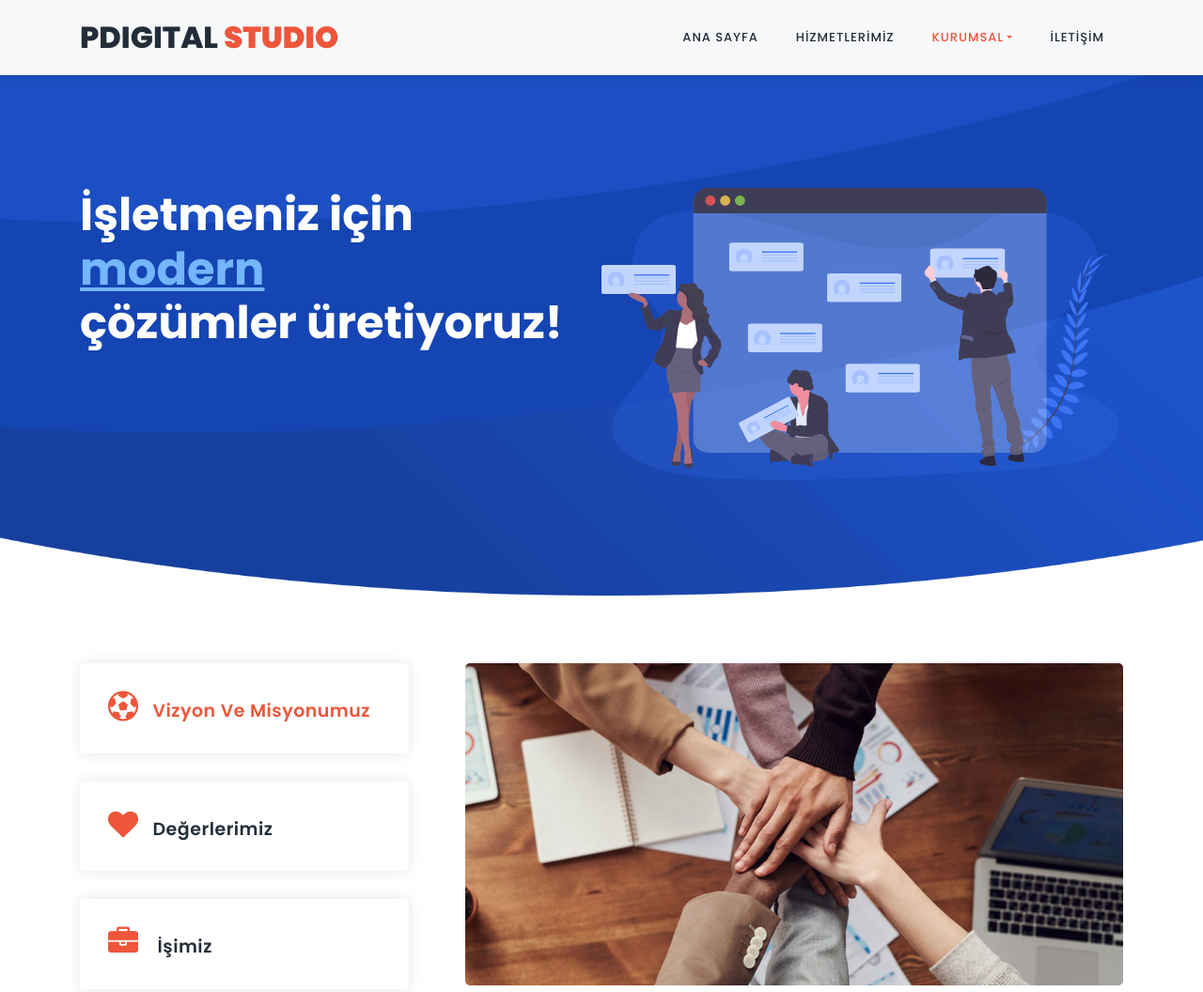
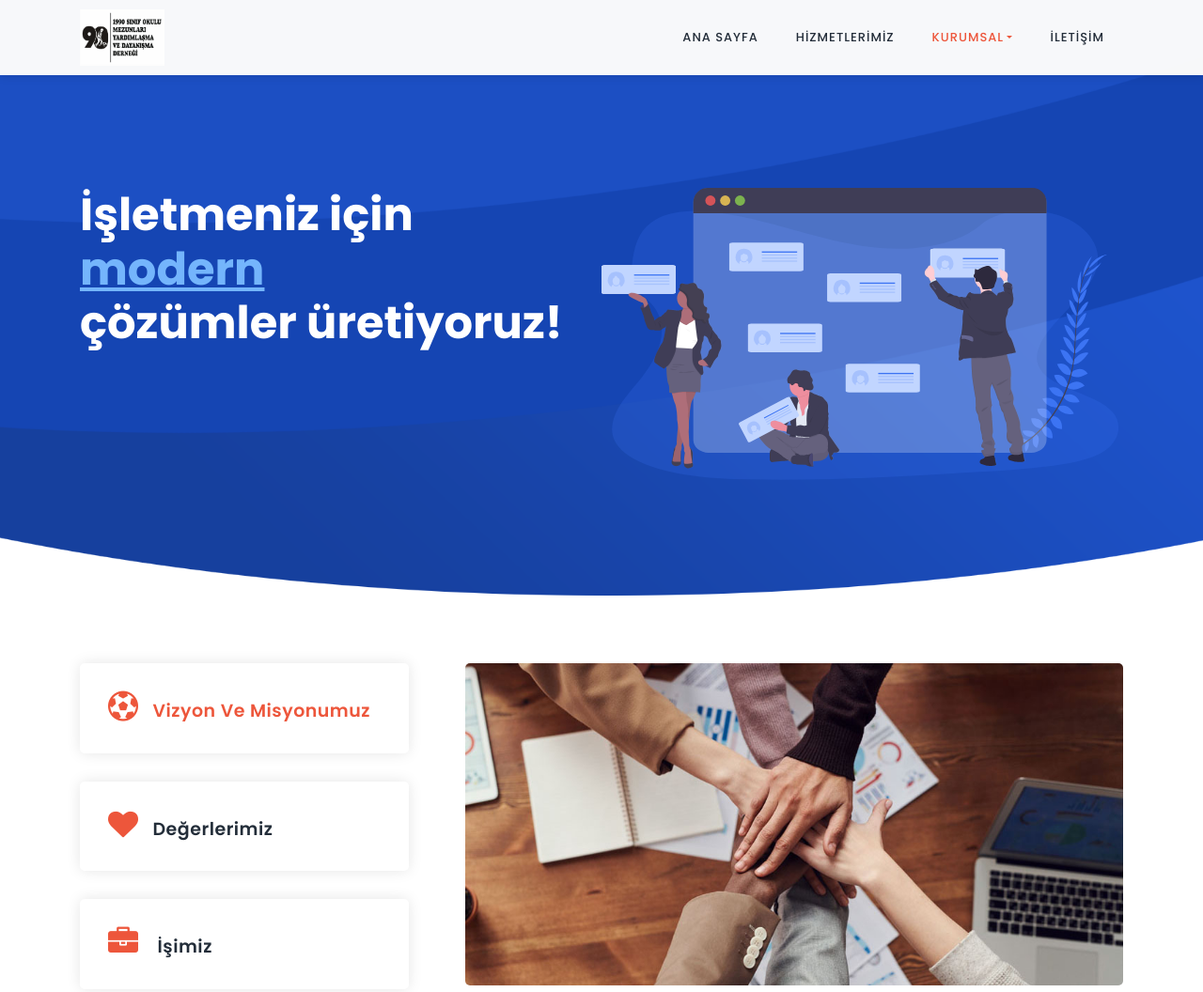
Before and after one commit to mehmeterenballi/jasomder-demo, a plain HTML site: page about.html in a window 1280 px wide. Shown: the top 1056 px of the page at 94% size. Drawn offline with Linux system fonts and the light colour scheme.

Commit message:
Navbar logo değiştirildi

```diff
--- a/about.html
+++ b/about.html
@@ -213,7 +213,7 @@
                 <div class="col-12">
                     <nav class="main-nav">
                         <!-- ***** Logo Start ***** -->
-                        <a href="index.html" class="logo">pdıgıtal <em>studıo</em></a>
+                        <img src="assets/images/Logo/logo.jpg" width="90" style="padding-top: 10px;" />
                         <!-- ***** Logo End ***** -->
                         <!-- ***** Menu Start ***** -->
                         <ul class="nav">
```
Also changed, not shown: human-resources.html (+1 -1 lines), privacy-policy.html (+1 -1 lines), services.html (+1 -1 lines).
